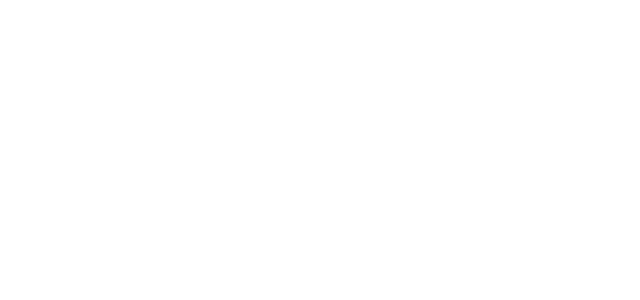
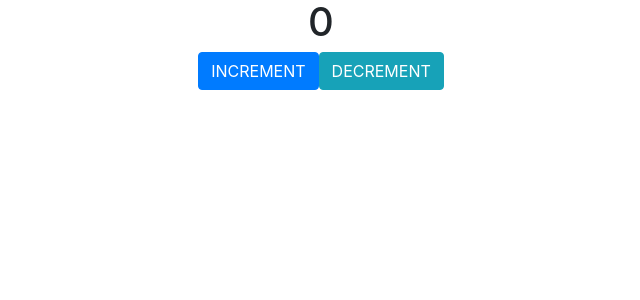
Before and after one commit to dezhizhang/redux-demo, a React (Create React App) app: page / in a window 1280 px wide. Shown: the top 300 px of the page, without its empty margins (319-959 px from the left). Built offline with nearby package versions, Linux system fonts and the light colour scheme.

Commit message:
redux实现功能

```diff
--- a/package.json
+++ b/package.json
@@ -12,5 +12,9 @@
     "build": "react-scripts build",
     "test": "react-scripts test --env=jsdom",
     "eject": "react-scripts eject"
+  },
+  "devDependencies": {
+    "prop-types": "^15.6.2",
+    "redux": "^4.0.0"
   }
 }
--- a/public/index.html
+++ b/public/index.html
@@ -10,6 +10,7 @@
     -->
     <link rel="manifest" href="%PUBLIC_URL%/manifest.json">
     <link rel="shortcut icon" href="%PUBLIC_URL%/favicon.ico">
+    <link href="https://cdn.bootcss.com/bootstrap/4.0.0-beta/css/bootstrap.css" rel="stylesheet">
     <!--
       Notice the use of %PUBLIC_URL% in the tags above.
       It will be replaced with the URL of the `public` folder during the build.
--- a/src/App.js
+++ b/src/App.js
@@ -1,14 +1,25 @@
 import React, { Component } from 'react';
+import PropTypes from 'prop-types';
 import './App.css';
 
 class App extends Component {
   render() {
     return (
       <div className="App">
-
+        <div className='container'>
+          <h1>{this.props.value}</h1>
+          <button onClick={this.props.onIncrement} className='btn btn-primary'>INCREMENT</button>
+          <button onClick={this.props.onDecrement} className='btn btn-info'>DECREMENT</button>
+        </div>
       </div>
     );
   }
 }
 
+App.propTypes={
+  value:PropTypes.number.isRequired,
+  onIncrement:PropTypes.func.isRequired,
+  onDecrement:PropTypes.func.isRequired
+}
+
 export default App;
--- a/src/index.js
+++ b/src/index.js
@@ -1,7 +1,21 @@
 import React from 'react';
 import ReactDOM from 'react-dom';
 import App from './App';
+import { createStore } from 'redux';
+import counter from './reducers/counter'
 import registerServiceWorker from './registerServiceWorker';
+const store = createStore(counter);
 
-ReactDOM.render(<App />, document.getElementById('root'));
+const render=()=>{
+    ReactDOM.render(<App
+        value={store.getState()}
+        onDecrement={()=>store.dispatch({type:"DECREMENT"})}
+        onIncrement={()=>store.dispatch({type:'INCREMENT'})}/>, document.getElementById('root'));
+}
+
+render();
+store.subscribe(render);
+
+
+
 registerServiceWorker();
--- /dev/null
+++ b/src/reducers/counter.js
@@ -0,0 +1,13 @@
+const counter =(state=0,action)=>{
+    switch(action.type){
+        case "INCREMENT":
+        return state+1;
+        case "DECREMENT":
+        return state-1;
+        default:
+        return state;
+
+    }
+}
+
+export default counter;
```
Also changed, not shown: 1 other file (tests, documents, lock files or other folders).
